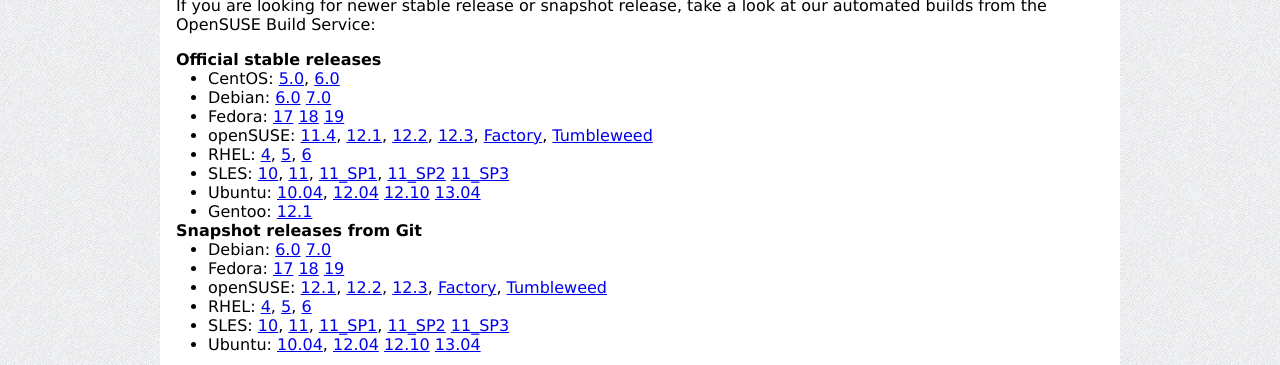
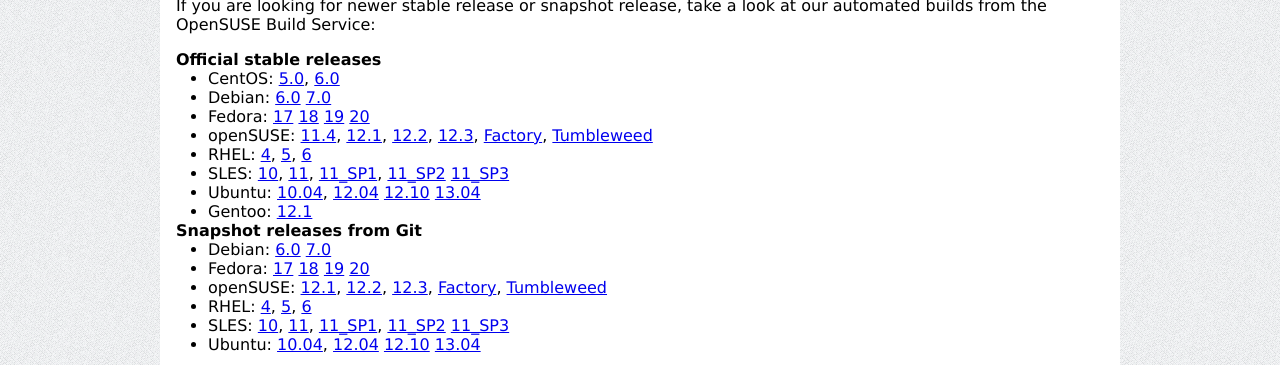
Before and after one commit to rear/rear.github.com, a Jekyll site: the page built from download/index.md, in a window 1280 px wide. Shown: the part 744-1109 px from the top of the page. Built offline with Jekyll 4.4.1, drawn with Linux system fonts in a browser that asks for light colours; comment, search, counter and statistics services are not loaded.

Commit message:
added Fedora20 to the list of downloadable RPMs

```diff
--- a/download/index.md
+++ b/download/index.md
@@ -60,6 +60,7 @@
     [17](http://download.opensuse.org/repositories/Archiving:/Backup:/Rear/Fedora_17/noarch/)
     [18](http://download.opensuse.org/repositories/Archiving:/Backup:/Rear/Fedora_18/noarch/)
     [19](http://download.opensuse.org/repositories/Archiving:/Backup:/Rear/Fedora_19/noarch/)
+    [20](http://download.opensuse.org/repositories/Archiving:/Backup:/Rear/Fedora_20/noarch/)
  * openSUSE:
     [11.4](http://download.opensuse.org/repositories/Archiving:/Backup:/Rear/openSUSE_11.4/noarch/),
     [12.1](http://download.opensuse.org/repositories/Archiving:/Backup:/Rear/openSUSE_12.1/noarch/),
@@ -94,6 +95,7 @@
     [17](http://download.opensuse.org/repositories/Archiving:/Backup:/Rear:/Snapshot/Fedora_17/noarch/)
     [18](http://download.opensuse.org/repositories/Archiving:/Backup:/Rear:/Snapshot/Fedora_18/noarch/)
     [19](http://download.opensuse.org/repositories/Archiving:/Backup:/Rear:/Snapshot/Fedora_19/noarch/)
+    [20](http://download.opensuse.org/repositories/Archiving:/Backup:/Rear:/Snapshot/Fedora_20/noarch/)
  * openSUSE:
     [12.1](http://download.opensuse.org/repositories/Archiving:/Backup:/Rear:/Snapshot/openSUSE_12.1/noarch/),
     [12.2](http://download.opensuse.org/repositories/Archiving:/Backup:/Rear:/Snapshot/openSUSE_12.2/noarch/),
```
